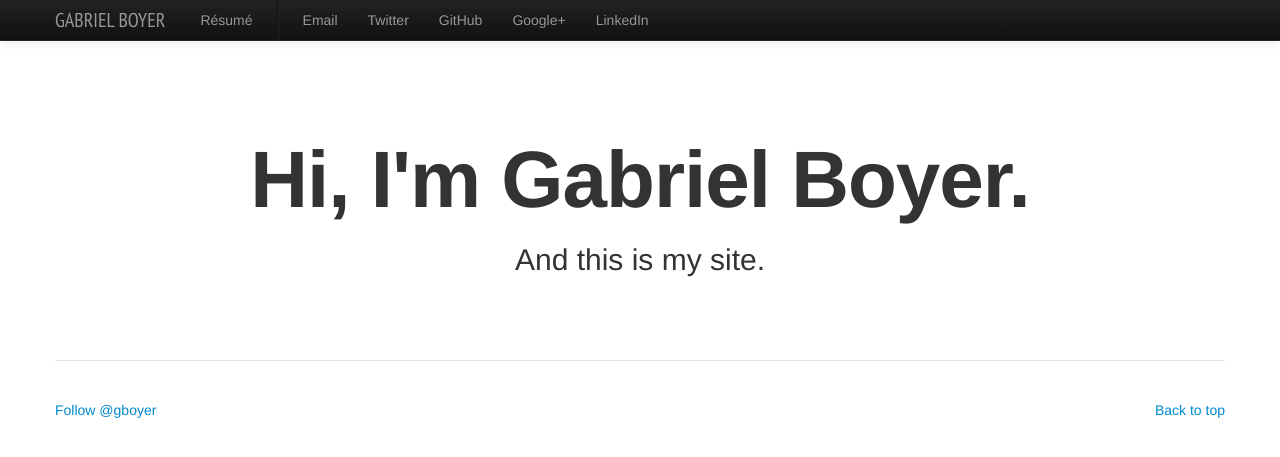
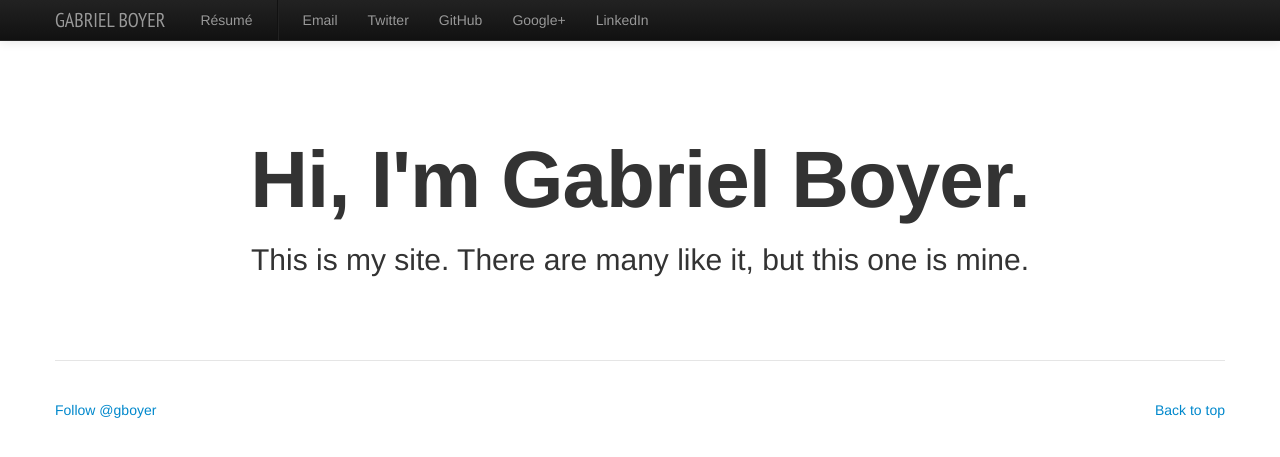
Before and after one commit to gabe/gabe.github.com, a Jekyll site: the page built from index.html, in a window 1280 px wide. Shown: the top 457 px of the page. Built offline with Jekyll 4.4.1, drawn with Linux system fonts in a browser that asks for light colours; nearby versions of some CDN libraries; comment, search, counter and statistics services are not loaded.

Commit message:
Update home page text.

```diff
--- a/index.html
+++ b/index.html
@@ -3,5 +3,5 @@ layout: default
 ---
 <header class="hero">
   <h1>Hi, I'm Gabriel Boyer.</h1>
-  <p class="lead">And this is my site.</p>
+  <p class="lead">This is my site. There are many like it, but this one is mine.</p>
 </header>
```
